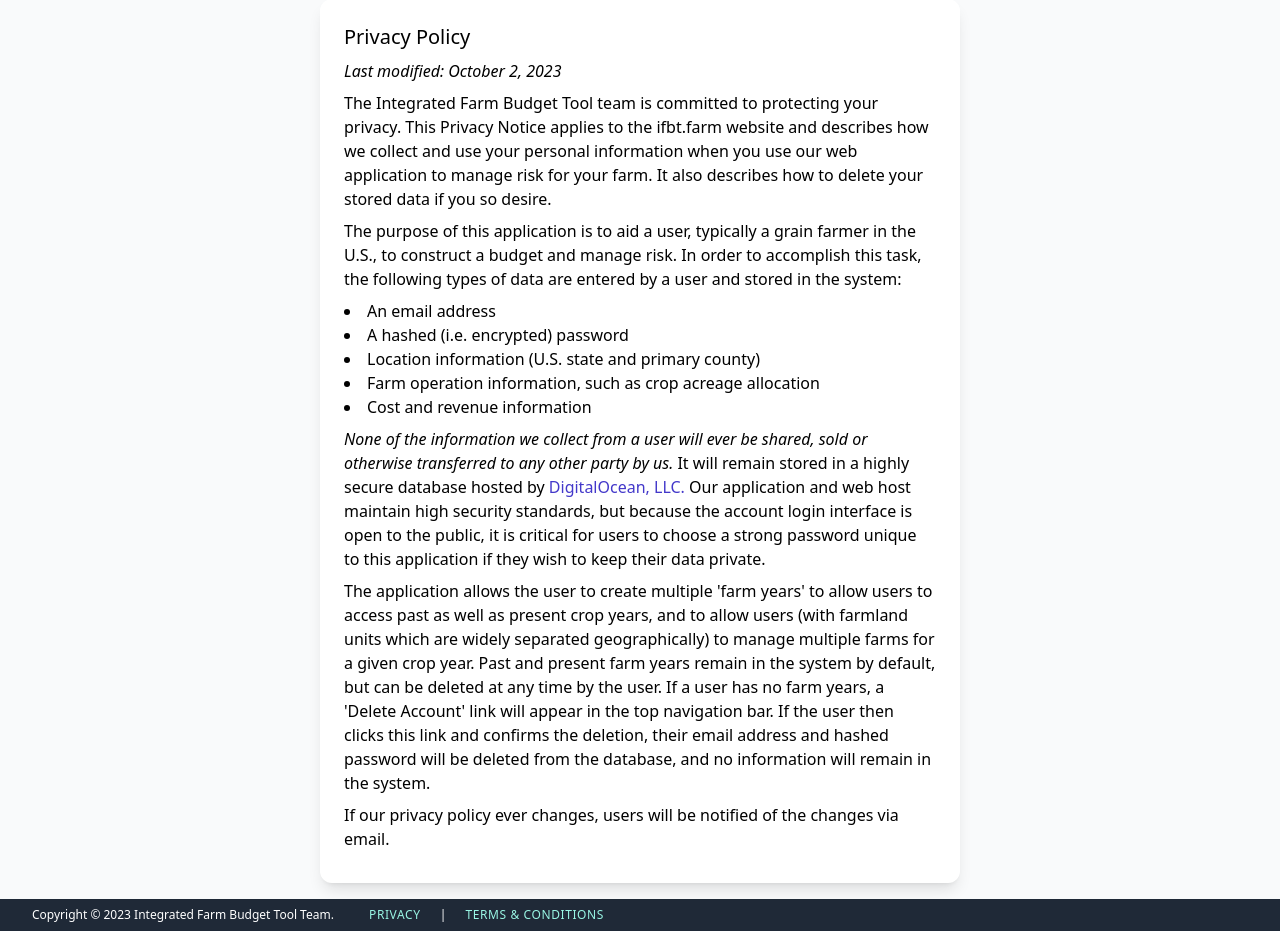
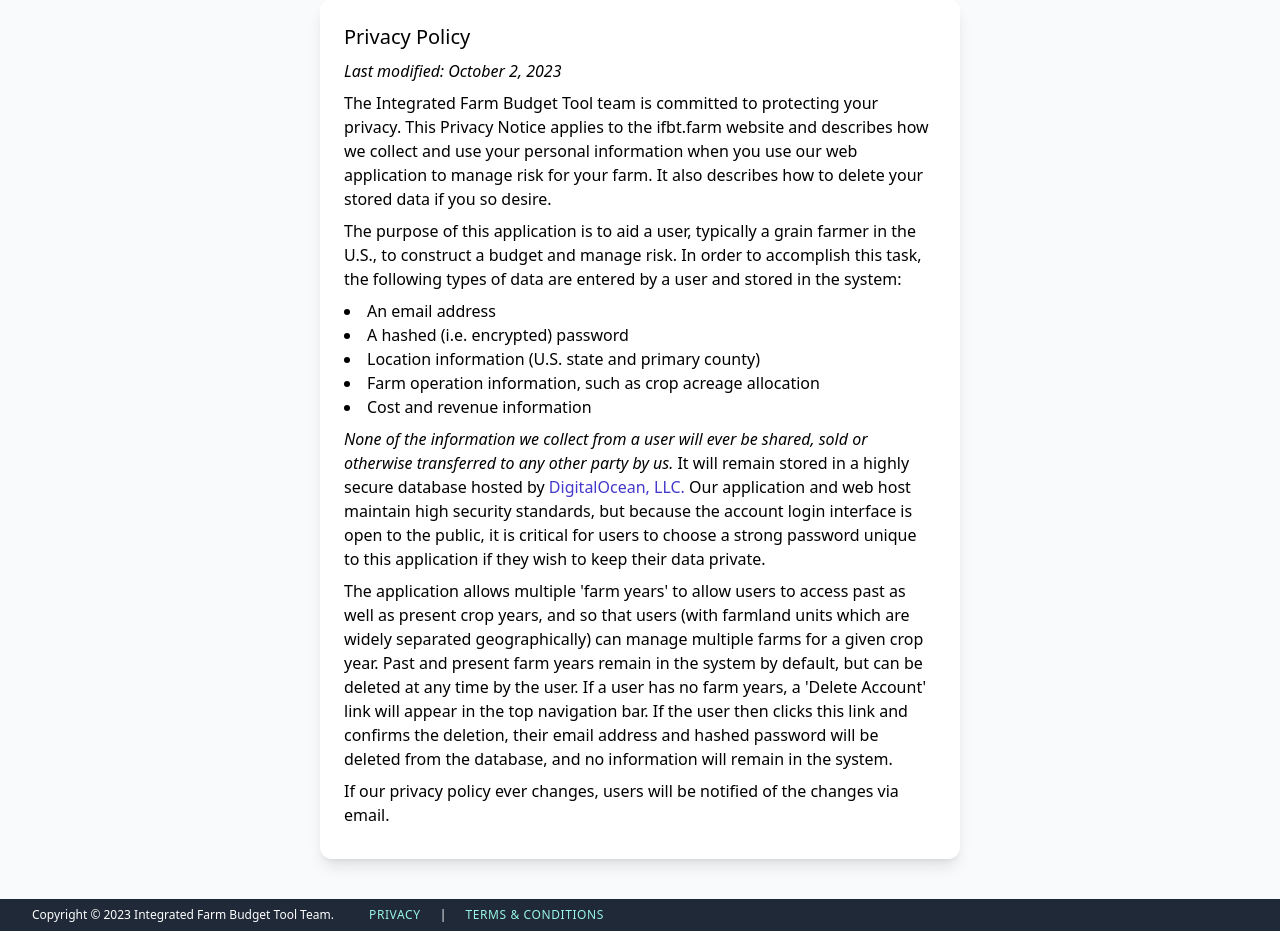
Before and after one commit to ddrake/Integrated_Farm_Budget_Tool, a Django app: template main/templates/main/privacy.html in a window 1280 px wide. Shown: the part 85-1016 px from the top of the page. Run offline with Django 4.2, Linux system fonts and the light colour scheme; the template is opened without the code that fills it, so the values that code supplies are empty; some libraries are stand-ins or nearby versions.

Commit message:
Clean up privacy text

```diff
--- a/main/templates/main/privacy.html
+++ b/main/templates/main/privacy.html
@@ -39,9 +39,9 @@
       password unique to this application if they wish to keep their data private.
     </p>
     <p class="text-base my-2">
-      The application allows the user to create multiple 'farm years' to allow users to
-      access past as well as present crop years, and to allow users (with farmland units
-      which are widely separated geographically) to manage multiple farms for a given crop
+      The application allows multiple 'farm years' to allow users to
+      access past as well as present crop years, and so that users (with farmland units
+      which are widely separated geographically) can manage multiple farms for a given crop
       year.  Past and present farm years
       remain in the system by default, but can be deleted at any time by the user.  If a user
       has no farm years, a 'Delete Account' link will appear in the top navigation bar.  If the
```
